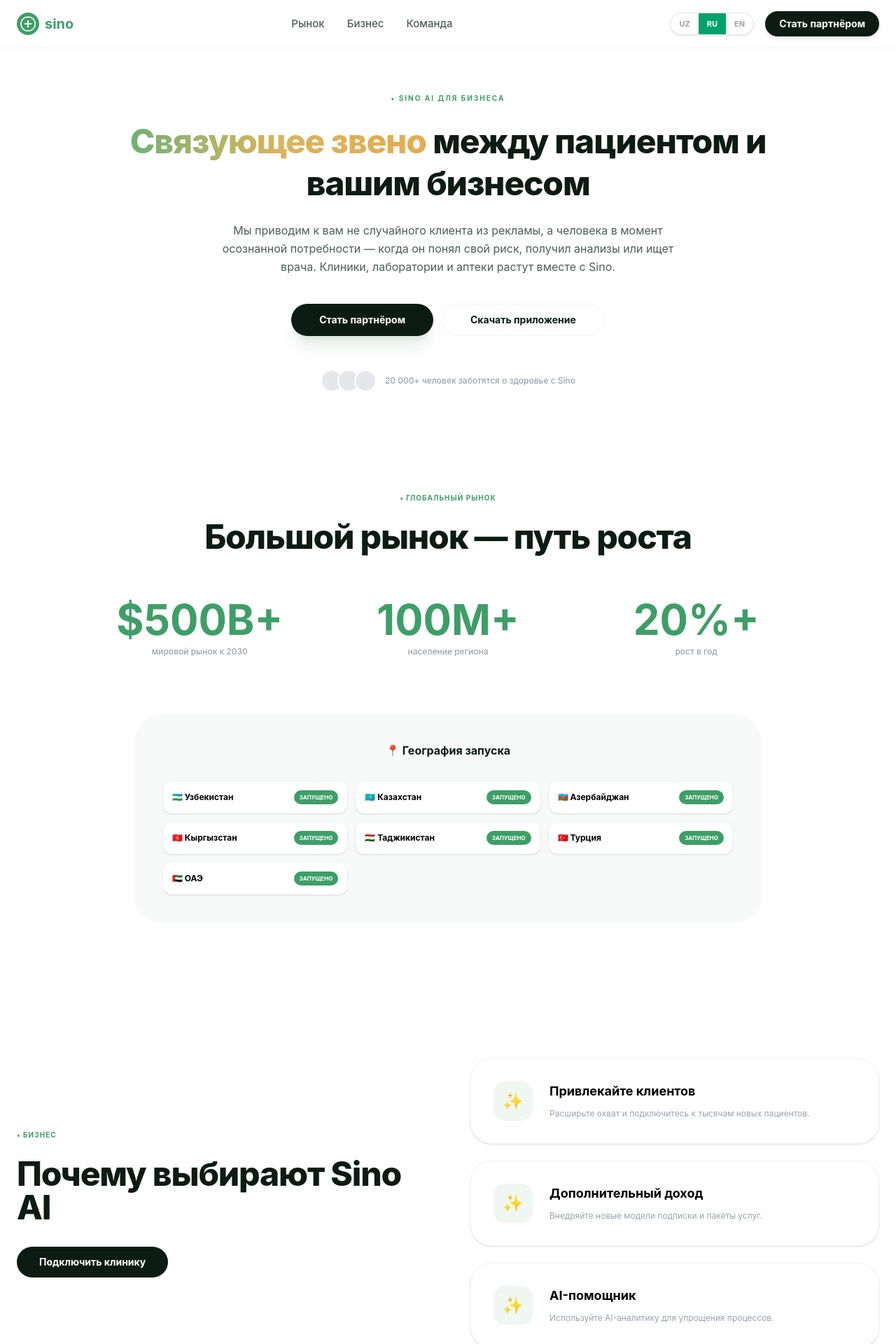
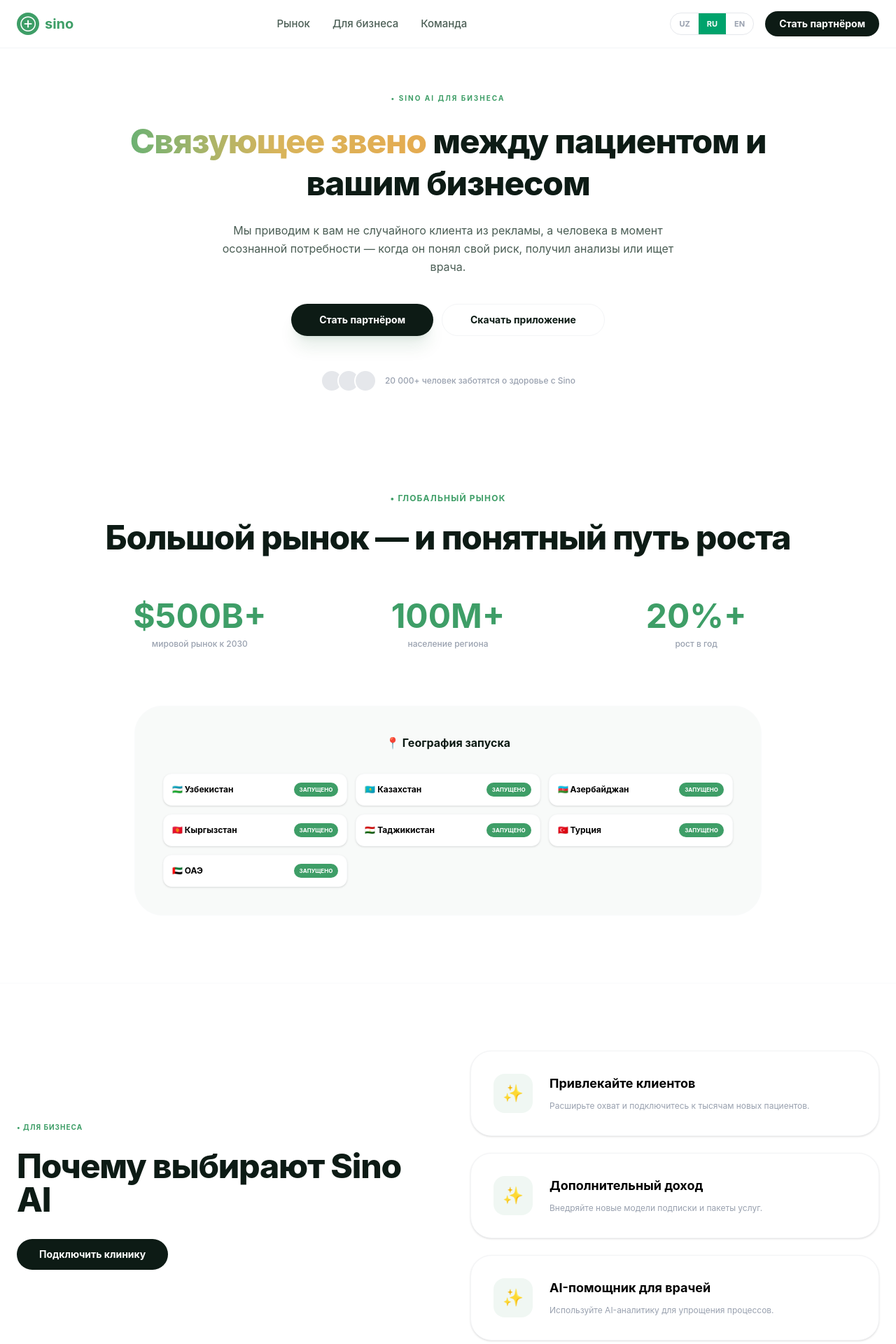
Before and after one commit to Nodir-15/sino-ai, a React (Vite) app: page /business in a window 1280 px wide. Shown: the top 1920 px of the page at 70% size. Built offline with nearby package versions, Linux system fonts and the light colour scheme.

Commit message:
last dance

```diff
--- a/src/pages/business/businessnavbar.jsx
+++ b/src/pages/business/businessnavbar.jsx
@@ -20,25 +20,22 @@
           <span className="text-xl font-bold text-[#3E9E67]">sino</span>
         </div>
 
-        {/* Шрифт 15px */}
         <div className="hidden md:flex gap-8 text-[#4B5E55] font-medium text-[15px]">
           <a href="#market" className="hover:text-[#3E9E67] transition-colors">{t.market}</a>
           <a href="#why" className="hover:text-[#3E9E67] transition-colors">{t.business}</a>
           <a href="#team" className="hover:text-[#3E9E67] transition-colors">{t.team}</a>
         </div>
 
-        <div className="flex items-center gap-4 text-sans">
-          <div className="flex border border-gray-200 rounded-full overflow-hidden bg-white h-8 shadow-sm">
+        <div className="flex items-center gap-4">
+          <div className="flex border border-gray-200 rounded-full overflow-hidden bg-white h-8">
             {languages.map(l => (
               <button key={l.c} onClick={() => i18n?.changeLanguage(l.c)}
-                className={`px-3 text-[11px] font-bold transition-all ${currentLang === l.c ? 'bg-[#00A36C] text-white' : 'text-gray-400 hover:bg-gray-50'}`}>
+                className={`px-3 text-[11px] font-bold transition-all ${currentLang === l.c ? 'bg-[#00A36C] text-white' : 'text-gray-400'}`}>
                 {l.l}
               </button>
             ))}
           </div>
-          <button className="bg-[#0D1B15] text-white px-5 py-2 rounded-full text-sm font-bold shadow-md hover:bg-black transition-all">
-            {t.partnerBtn}
-          </button>
+          <button className="bg-[#0D1B15] text-white px-5 py-2 rounded-full text-sm font-bold">{t.partnerBtn}</button>
         </div>
       </div>
     </nav>
--- a/src/pages/business/businesspage.jsx
+++ b/src/pages/business/businesspage.jsx
@@ -22,7 +22,7 @@
         <div id="team"><Team /></div>
       </main>
 
-      <footer className="py-12 border-t border-gray-50 text-center text-gray-300 text-[10px]">
+      <footer className="py-12 border-t border-gray-50 text-center text-gray-300 text-xs">
         © Sino AI — {new Date().getFullYear()}
       </footer>
     </div>
--- a/src/pages/business/market.jsx
+++ b/src/pages/business/market.jsx
@@ -17,7 +17,7 @@
 
   return (
     <section id="market" ref={ref} className="py-24 bg-white text-center px-6 font-sans">
-      <span className="text-[#3E9E67] font-bold text-[10px] tracking-widest uppercase mb-6 block">• {t?.badge}</span>
+      <span className="text-[#3E9E67] font-bold text-xs tracking-widest uppercase mb-6 block">• {t?.badge}</span>
       <h2 className="text-3xl md:text-5xl font-extrabold mb-16 text-[#0D1B15] tracking-tight">{t?.title}</h2>
 
       <div className="grid md:grid-cols-3 gap-10 max-w-5xl mx-auto mb-20">
@@ -27,7 +27,7 @@
           { v: 20, s: "%+", d: t?.stats?.[2], p: "" }
         ].map((s, i) => (
           <div key={i}>
-            <div className="text-5xl md:text-6xl font-bold text-[#3E9E67] mb-2">
+            <div className="text-5xl font-bold text-[#3E9E67] mb-2">
               {inView ? <CountUp end={s.v} duration={3} prefix={s.p} suffix={s.s} /> : "0"}
             </div>
             <p className="text-gray-400 text-xs font-medium">{s.d}</p>
@@ -39,9 +39,9 @@
         <div className="font-bold text-base mb-8 text-[#0D1B15]">📍 {t?.geo}</div>
         <div className="grid grid-cols-1 sm:grid-cols-2 md:grid-cols-3 gap-3">
           {countries.map((c, i) => (
-            <div key={i} className="bg-white p-3 rounded-xl flex justify-between items-center shadow-sm border border-gray-50 hover:shadow-md transition-all">
+            <div key={i} className="bg-white p-3 rounded-xl flex justify-between items-center shadow-sm border border-gray-50">
               <span className="font-bold text-xs">{c.f} {c.n}</span>
-              <span className="bg-[#3E9E67] text-white text-[8px] px-2 py-1 rounded-full uppercase font-bold">{t?.status}</span>
+              <span className="bg-[#3E9E67] text-white text-[8px] px-2 py-1 rounded-full uppercase font-bold text-center">{t?.status}</span>
             </div>
           ))}
         </div>
--- a/src/pages/business/team.jsx
+++ b/src/pages/business/team.jsx
@@ -21,7 +21,7 @@
   return (
     <section id="team" ref={ref} className="py-24 bg-white font-sans overflow-hidden">
       <div className="max-w-7xl mx-auto px-6 text-center">
-        <span className="text-[#3E9E67] font-bold text-[10px] uppercase mb-6 block tracking-widest">• {t?.badge}</span>
+        <span className="text-[#3E9E67] font-bold text-xs uppercase mb-6 block tracking-widest">• {t?.badge}</span>
         <h2 className="text-3xl md:text-5xl font-extrabold mb-16 text-[#0D1B15] tracking-tight">{t?.title}</h2>
         <div className="grid md:grid-cols-2 lg:grid-cols-3 gap-6">
           {team.map((m, i) => (
@@ -31,7 +31,7 @@
                 <div className="w-12 h-12 bg-gray-100 rounded-full"></div>
                 <div><h3 className="font-bold text-[#1A2E26] text-sm">{m.n}</h3><p className="text-[#3E9E67] font-bold text-[10px] uppercase">{m.r}</p></div>
               </div>
-              <ul className="space-y-1.5">{m.p.map((pt, idx) => <li key={idx} className="text-[12px] text-gray-400 flex items-start gap-2"><span className="text-[#3E9E67]">•</span> {pt}</li>)}</ul>
+              <ul className="space-y-1">{m.p.map((pt, idx) => <li key={idx} className="text-[12px] text-gray-400 flex items-start gap-2"><span className="text-[#3E9E67]">•</span> {pt}</li>)}</ul>
             </motion.div>
           ))}
         </div>
--- a/src/pages/business/translations.js
+++ b/src/pages/business/translations.js
@@ -1,30 +1,30 @@
 export const businessTranslations = {
   ru: {
-    nav: { market: "Рынок", business: "Бизнес", team: "Команда", partnerBtn: "Стать партнёром" },
+    nav: { market: "Рынок", business: "Для бизнеса", team: "Команда", partnerBtn: "Стать партнёром" },
     hero: {
       badge: "SINO AI ДЛЯ БИЗНЕСА",
       titleGradient: "Связующее звено",
       titleMain: "между пациентом и вашим бизнесом",
-      desc: "Мы приводим к вам не случайного клиента из рекламы, а человека в момент осознанной потребности — когда он понял свой риск, получил анализы или ищет врача. Клиники, лаборатории и аптеки растут вместе с Sino.",
+      desc: "Мы приводим к вам не случайного клиента из рекламы, а человека в момент осознанной потребности — когда он понял свой риск, получил анализы или ищет врача.",
       btnPartner: "Стать партнёром",
       btnApp: "Скачать приложение",
       socialProof: "20 000+ человек заботятся о здоровье с Sino"
     },
     market: {
       badge: "ГЛОБАЛЬНЫЙ РЫНОК",
-      title: "Большой рынок — путь роста",
+      title: "Большой рынок — и понятный путь роста",
       stats: ["мировой рынок к 2030", "население региона", "рост в год"],
       geo: "География запуска",
       status: "запущено"
     },
     why: {
-      badge: "БИЗНЕС",
+      badge: "ДЛЯ БИЗНЕСА",
       title: "Почему выбирают Sino AI",
       btn: "Подключить клинику",
       items: [
         { t: "Привлекайте клиентов", d: "Расширьте охват и подключитесь к тысячам новых пациентов." },
         { t: "Дополнительный доход", d: "Внедряйте новые модели подписки и пакеты услуг." },
-        { t: "AI-помощник", d: "Используйте AI-аналитику для упрощения процессов." }
+        { t: "AI-помощник для врачей", d: "Используйте AI-аналитику для упрощения процессов." }
       ]
     },
     team: {
@@ -33,16 +33,16 @@
     }
   },
   uz: {
-    nav: { market: "Bozor", business: "Biznes", team: "Jamoa", partnerBtn: "Hamkor" },
-    hero: { badge: "BIZNES UCHUN SINO AI", titleGradient: "Bog'lovchi bo'g'in", titleMain: "bemor va biznesingiz o'rtasida", desc: "Biz ongli ehtiyoj paytidagi odamni olib kelamiz.", btnPartner: "Hamkor", btnApp: "Yuklab olish", socialProof: "20 000+ kishi" },
-    market: { badge: "GLOBAL BOZOR", title: "Katta bozor va o'sish", stats: ["bozor 2030", "aholi soni", "o'sish"], geo: "Ishga tushirish hududi", status: "ishda" },
-    why: { badge: "BIZNES", title: "Nima uchun Sino AI", btn: "Ulash", items: [{ t: "Mijozlar", d: "Bemorlar qamrovini kengaytiring." }, { t: "Daromad", d: "Yangi modellar." }, { t: "AI", d: "Jarayonlarni soddalashtiring." }] },
-    team: { badge: "JAMOA", title: "Sino yaratuvchilari" }
+    nav: { market: "Bozor", business: "Biznes uchun", team: "Jamoa", partnerBtn: "Hamkor bo'lish" },
+    hero: { badge: "BIZNES UCHUN SINO AI", titleGradient: "Bog'lovchi bo'g'in", titleMain: "bemor va biznes o'rtasida", desc: "Biz ongli ehtiyoj paytidagi odamni olib kelamiz.", btnPartner: "Hamkor bo'lish", btnApp: "Yuklab olish", socialProof: "20 000+ kishi" },
+    market: { badge: "GLOBAL BOZOR", title: "Katta bozor va o'sish yo'li", stats: ["bozor 2030", "aholi soni", "o'sish"], geo: "Ishga tushirish", status: "ishda" },
+    why: { badge: "BIZNES UCHUN", title: "Nima uchun Sino AI", btn: "Ulash", items: [{ t: "Mijozlarni jalb qiling", d: "Bemorlar qamrovini kengaytiring." }, { t: "Daromad", d: "Yangi modellar." }, { t: "AI", d: "Jarayonlarni soddalashtirish." }] },
+    team: { badge: "JAMOA", title: "Sino-ni yaratayotgan jamoa" }
   },
   en: {
     nav: { market: "Market", business: "Business", team: "Team", partnerBtn: "Partner" },
     hero: { badge: "SINO AI FOR BUSINESS", titleGradient: "The link", titleMain: "between patient and business", desc: "We bring you customers at the moment of need.", btnPartner: "Partner", btnApp: "Download", socialProof: "20,000+ people" },
-    market: { badge: "GLOBAL MARKET", title: "Large market", stats: ["market 2030", "population", "growth"], geo: "Geography", status: "launched" },
+    market: { badge: "GLOBAL MARKET", title: "A large market", stats: ["market by 2030", "population", "annual growth"], geo: "Geography", status: "launched" },
     why: { badge: "BUSINESS", title: "Why choose Sino AI", btn: "Connect", items: [{ t: "Attract clients", d: "Expand reach." }, { t: "Income", d: "New models." }, { t: "AI helper", d: "Simplify work." }] },
     team: { badge: "TEAM", title: "The team behind Sino" }
   }
```
